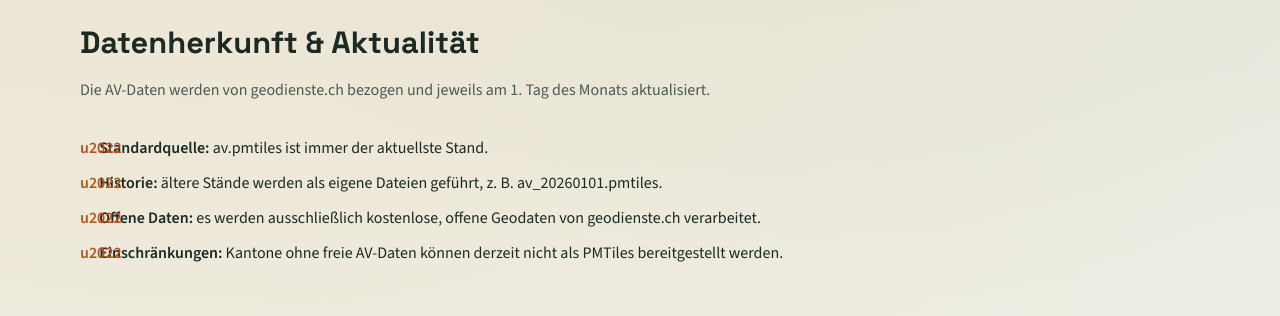
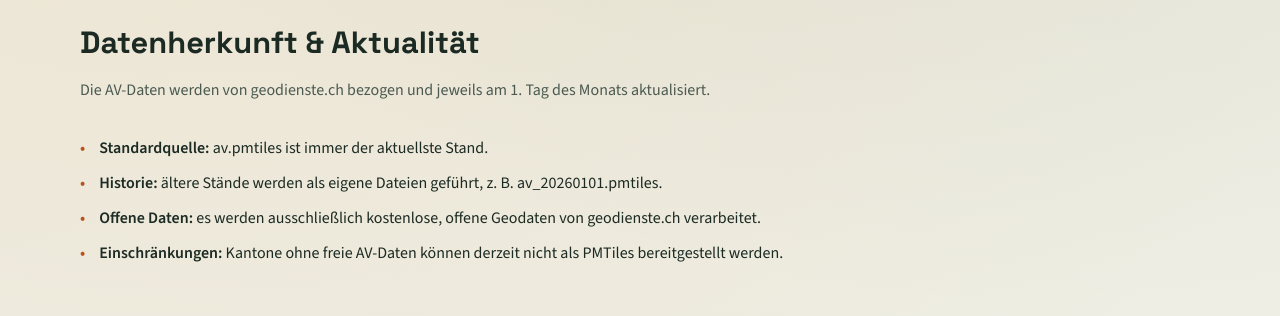
Before and after one commit to FabianRechsteiner/vectormap, a plain HTML site: page dataset.html in a window 1280 px wide. Shown: the part 1360-1676 px from the top of the page. Drawn offline with nearby package versions, Linux system fonts and the light colour scheme.

Commit message:
Fix bullet list marker rendering

```diff
--- a/assets/css/style.css
+++ b/assets/css/style.css
@@ -356,7 +356,7 @@ input:focus-visible {
 }
 
 .bullet-list li::before {
-  content: "\u2022";
+  content: "\2022";
   position: absolute;
   left: 0;
   color: var(--color-accent-strong);
```
